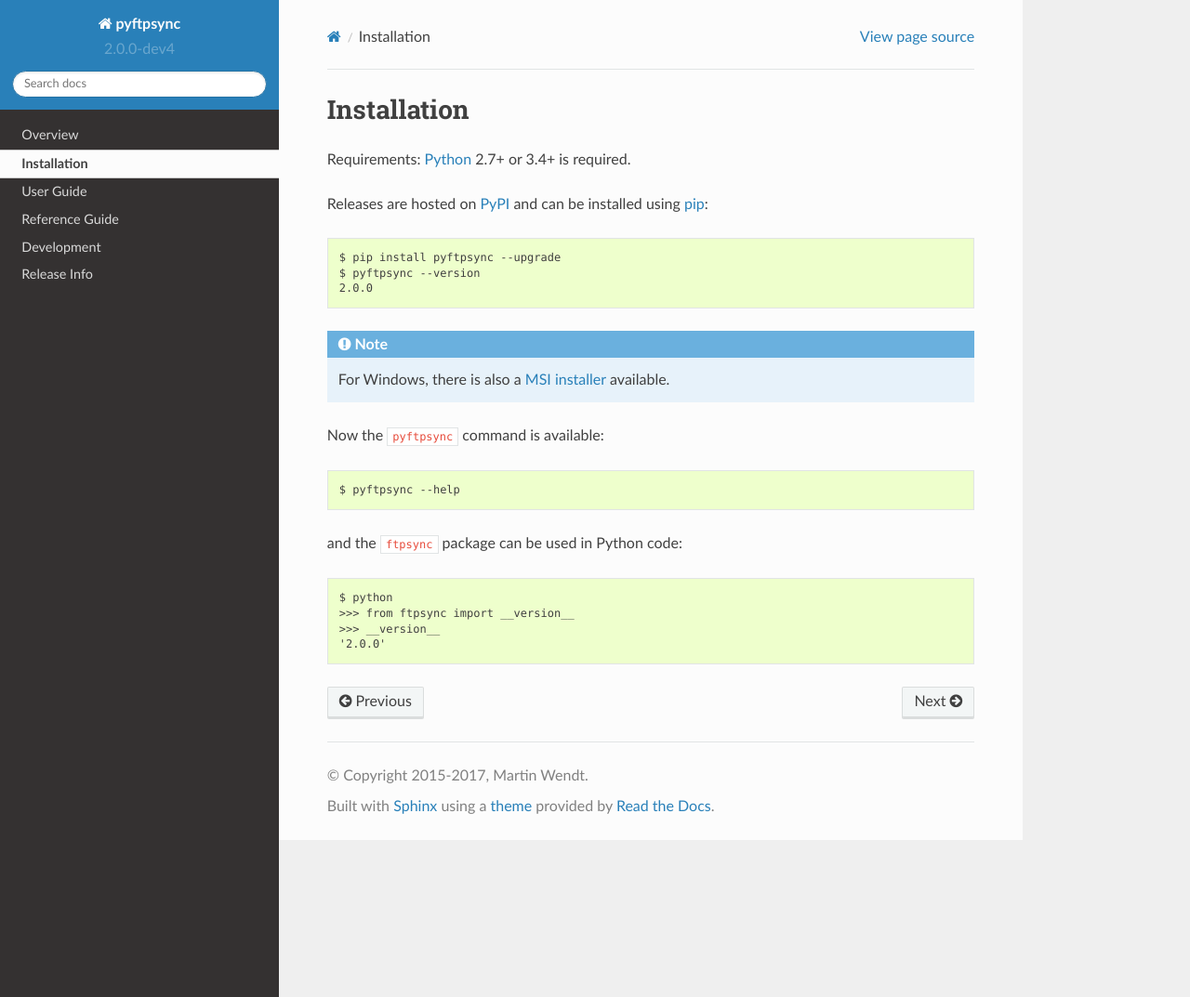
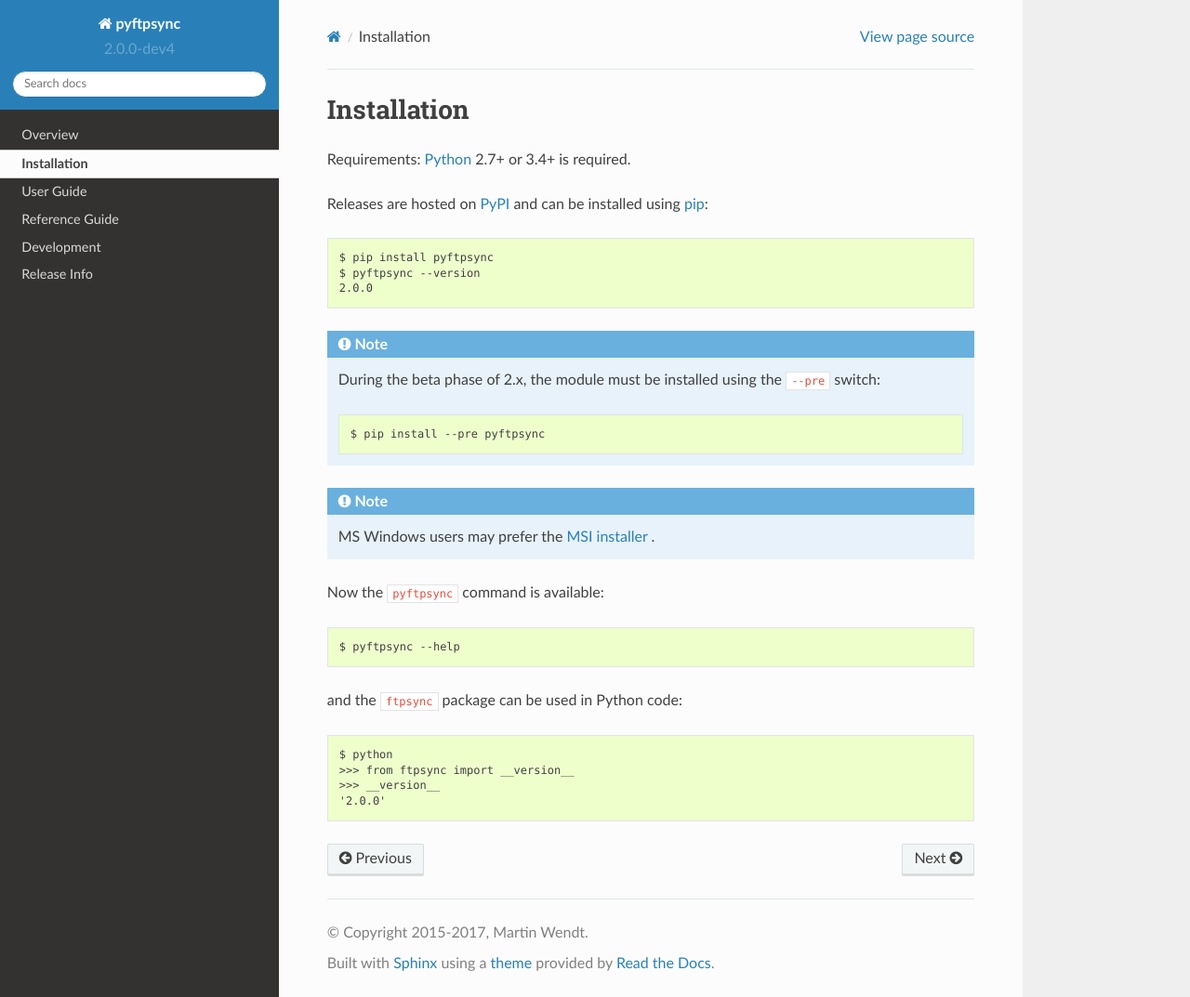
Before and after one commit to mar10/pyftpsync, a Sphinx documentation site: the page built from docs/sphinx/installation.rst, in a window 1280 px wide and 1073 px high. Shown: the whole window at 93% size. Built offline with Sphinx 7.4.7 and the Read the Docs theme 2.0.0, drawn with Linux system fonts in a browser that asks for light colours; the version number is read from the project's files by our own code.

Commit message:
Mention MSI installer

```diff
--- a/docs/sphinx/installation.rst
+++ b/docs/sphinx/installation.rst
@@ -6,13 +6,19 @@
 Releases are hosted on `PyPI <https://pypi.python.org/pypi/pyftpsync>`_ and can
 be installed using `pip <http://www.pip-installer.org/>`_::
 
-  $ pip install pyftpsync --upgrade
+  $ pip install pyftpsync
   $ pyftpsync --version
   2.0.0
 
 .. note::
-   For Windows, there is also a `MSI installer <https://github.com/mar10/pyftpsync/releases>`_
-   available.
+   During the beta phase of 2.x, the module must be installed using the
+   ``--pre`` switch::
+
+       $ pip install --pre pyftpsync
+
+.. note::
+   MS Windows users may prefer the
+   `MSI installer <https://github.com/mar10/pyftpsync/releases>`_ .
 
 Now the ``pyftpsync`` command is available::
 
--- a/readme_pypi.rst
+++ b/readme_pypi.rst
@@ -16,6 +16,8 @@
 
 Requires `Python <http://www.python.org/download/>`_ 2.7+ or 3.4+.
 
+A Windows `MSI installer is also available on GitHub <https://github.com/mar10/pyftpsync/releases>`_.
+
 See also https://github.com/mar10/pyftpsync for details
 and `Read the Docs <http://pyftpsync.readthedocs.io/>`_.
 
```
Also changed, not shown: docs/sphinx/development.rst (+5 -2 lines).
